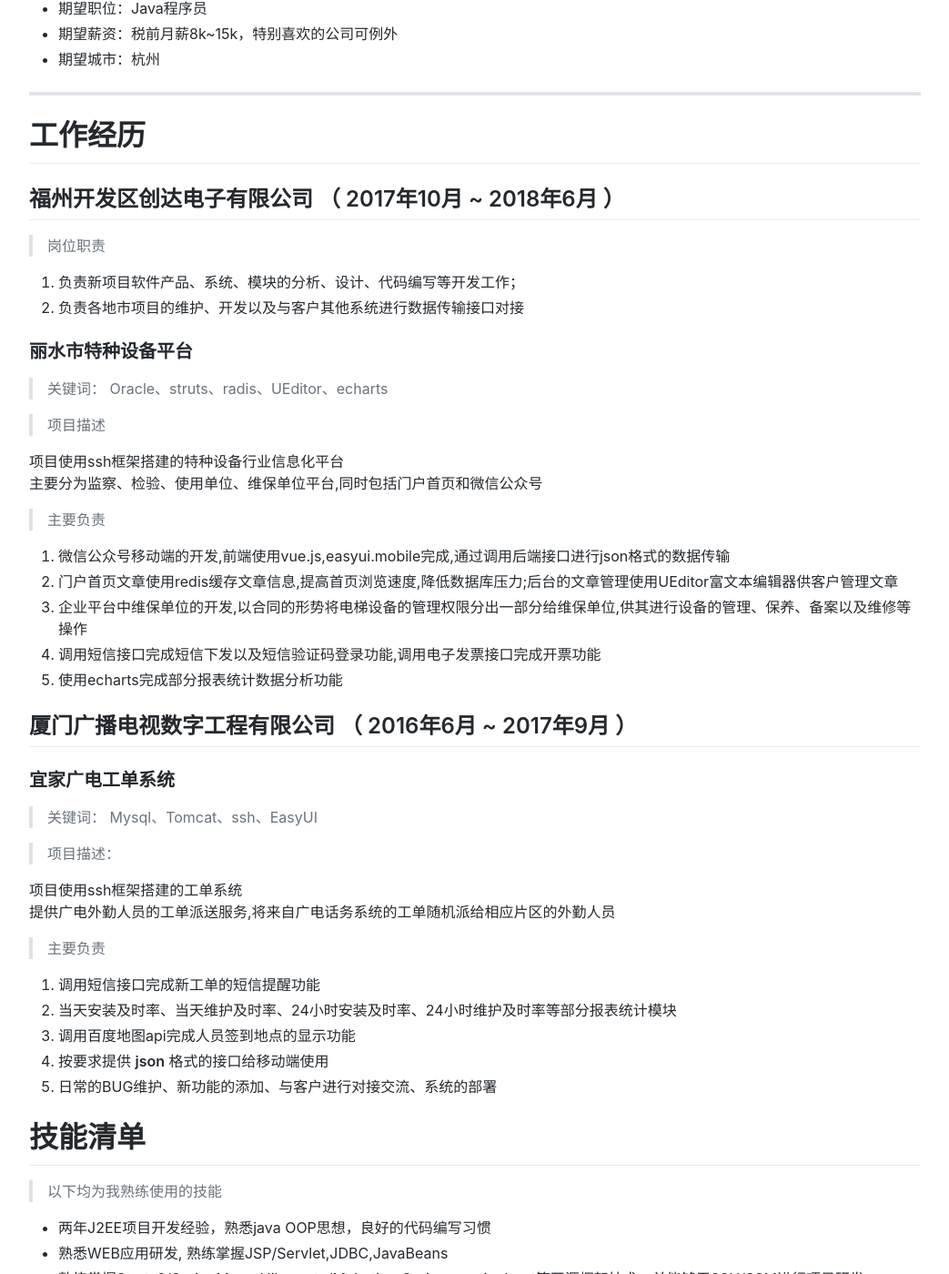
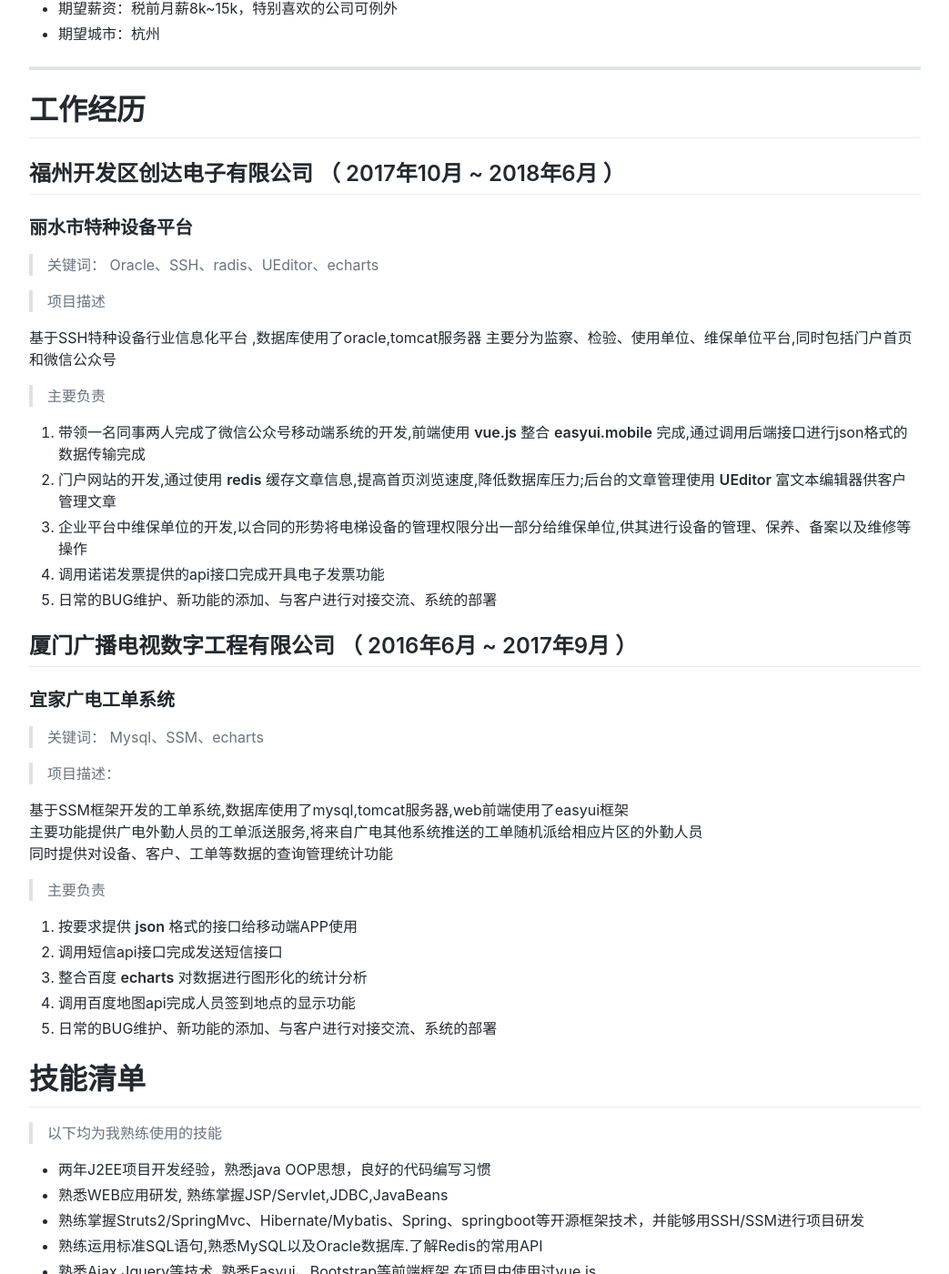
Before and after one commit to FeDemo/fedemo.github.io, a Jekyll site: the page built from resume/index.md, in a window 1280 px wide and 1400 px high, scrolled down 564 px. Shown: the whole window at 91% size, without its empty margins (118-1161 px from the left). Built offline with Jekyll 4.4.1, drawn with Linux system fonts in a browser that asks for light colours; some of the changed text lies outside the part shown.

Commit message:
update resume

```diff
--- a/_layouts/github.html
+++ b/_layouts/github.html
@@ -24,7 +24,9 @@
     <div class="container-lg px-3 my-5 markdown-body" style="position:relative">
       {% if page.avatar %}
       <div style="width:130px;height:130px;position:absolute;top:15px;right:0%;" >
-          <img src="{{page.avatar}}" style="width:100%;height:100%">
+          <a href="{{ page.pdf }}">
+            <img src="{{page.avatar}}" style="width:100%;height:100%" title="pdf">
+          </a>
       </div>
       {% endif %}
       {{ content }}
--- a/resume/index.md
+++ b/resume/index.md
@@ -2,6 +2,7 @@
 layout: github
 title: 简历
 avatar: /img/avatar_p11179162.jpg
+pdf: https://fedemo.top/resume/download.pdf
 ba_track_id: false
 ---
 <br><br><br>
@@ -20,7 +21,6 @@
  - 工作年限：2年
  - 技术博客：[https://fedemo.top](https://fedemo.top)
  - Github：[https://github.com/fedemo](https://github.com/fedemo)
- - pdf下载: [https://fedemo.top/resume/download.pdf](https://fedemo.top/resume/download.pdf)
  - 期望职位：Java程序员
  - 期望薪资：税前月薪8k~15k，特别喜欢的公司可例外
  - 期望城市：杭州
@@ -31,45 +31,41 @@
 
 ## 福州开发区创达电子有限公司 （ 2017年10月 ~ 2018年6月 ）
 
->岗位职责
-
-1. 负责新项目软件产品、系统、模块的分析、设计、代码编写等开发工作；
-2. 负责各地市项目的维护、开发以及与客户其他系统进行数据传输接口对接
-
 ### 丽水市特种设备平台
 
->关键词： Oracle、struts、radis、UEditor、echarts
+>关键词： Oracle、SSH、radis、UEditor、echarts
 
 >项目描述
 
-项目使用ssh框架搭建的特种设备行业信息化平台
+基于SSH特种设备行业信息化平台 ,数据库使用了oracle,tomcat服务器
 主要分为监察、检验、使用单位、维保单位平台,同时包括门户首页和微信公众号
 
 >主要负责
 
-1. 微信公众号移动端的开发,前端使用vue.js,easyui.mobile完成,通过调用后端接口进行json格式的数据传输
-2. 门户首页文章使用redis缓存文章信息,提高首页浏览速度,降低数据库压力;后台的文章管理使用UEditor富文本编辑器供客户管理文章
+1. 带领一名同事两人完成了微信公众号移动端系统的开发,前端使用 **vue.js** 整合 **easyui.mobile** 完成,通过调用后端接口进行json格式的数据传输完成
+2. 门户网站的开发,通过使用 **redis** 缓存文章信息,提高首页浏览速度,降低数据库压力;后台的文章管理使用 **UEditor** 富文本编辑器供客户管理文章
 3. 企业平台中维保单位的开发,以合同的形势将电梯设备的管理权限分出一部分给维保单位,供其进行设备的管理、保养、备案以及维修等操作
-4. 调用短信接口完成短信下发以及短信验证码登录功能,调用电子发票接口完成开票功能
-5. 使用echarts完成部分报表统计数据分析功能
+4. 调用诺诺发票提供的api接口完成开具电子发票功能
+5. 日常的BUG维护、新功能的添加、与客户进行对接交流、系统的部署
 
 ## 厦门广播电视数字工程有限公司  （ 2016年6月 ~ 2017年9月 ）
 
 ###  宜家广电工单系统
 
->关键词： Mysql、Tomcat、ssh、EasyUI
+>关键词： Mysql、SSM、echarts
 
 >项目描述：
 
-项目使用ssh框架搭建的工单系统
-提供广电外勤人员的工单派送服务,将来自广电话务系统的工单随机派给相应片区的外勤人员
+基于SSM框架开发的工单系统,数据库使用了mysql,tomcat服务器,web前端使用了easyui框架
+主要功能提供广电外勤人员的工单派送服务,将来自广电其他系统推送的工单随机派给相应片区的外勤人员
+同时提供对设备、客户、工单等数据的查询管理统计功能
 
 >主要负责
 
-1. 调用短信接口完成新工单的短信提醒功能
-2. 当天安装及时率、当天维护及时率、24小时安装及时率、24小时维护及时率等部分报表统计模块
-3. 调用百度地图api完成人员签到地点的显示功能
-4. 按要求提供 **json** 格式的接口给移动端使用
+1. 按要求提供 **json** 格式的接口给移动端APP使用
+2. 调用短信api接口完成发送短信接口
+3. 整合百度 **echarts** 对数据进行图形化的统计分析
+4. 调用百度地图api完成人员签到地点的显示功能
 5. 日常的BUG维护、新功能的添加、与客户进行对接交流、系统的部署
 
 # 技能清单
```
Also changed, not shown: 1 other file.
